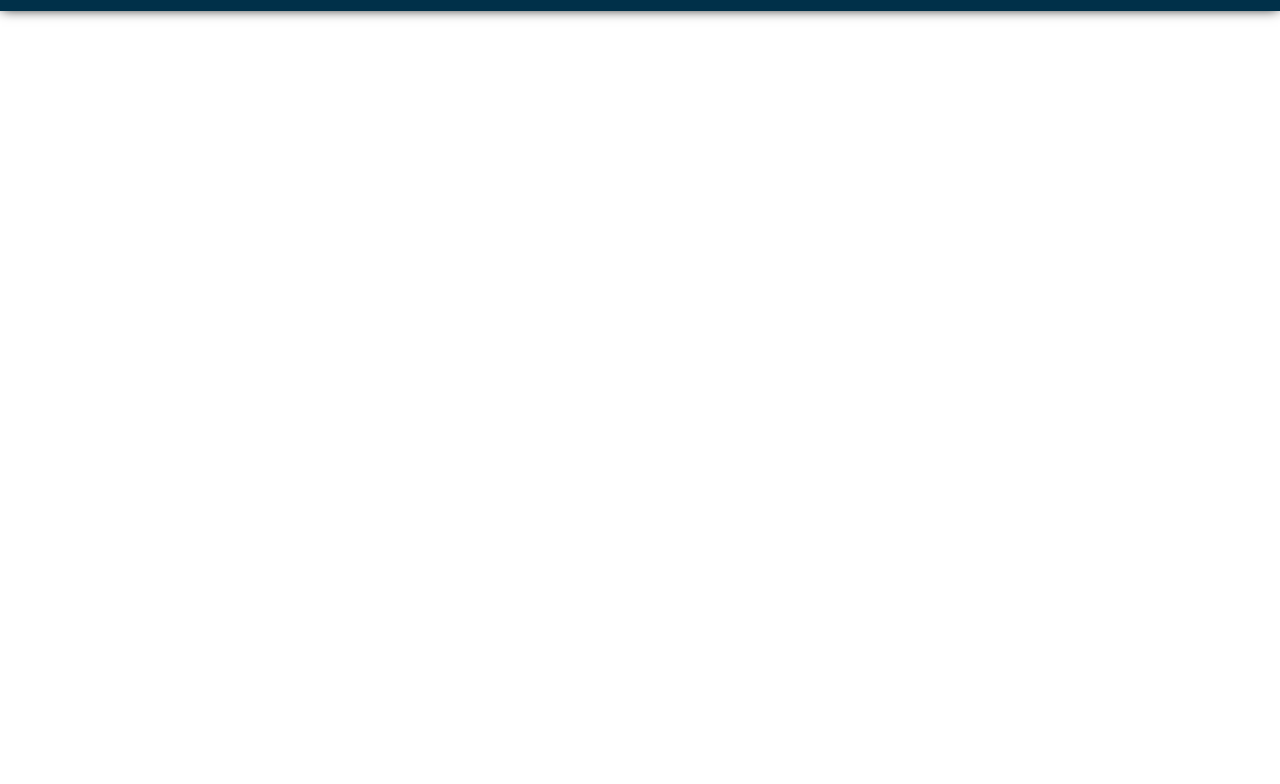
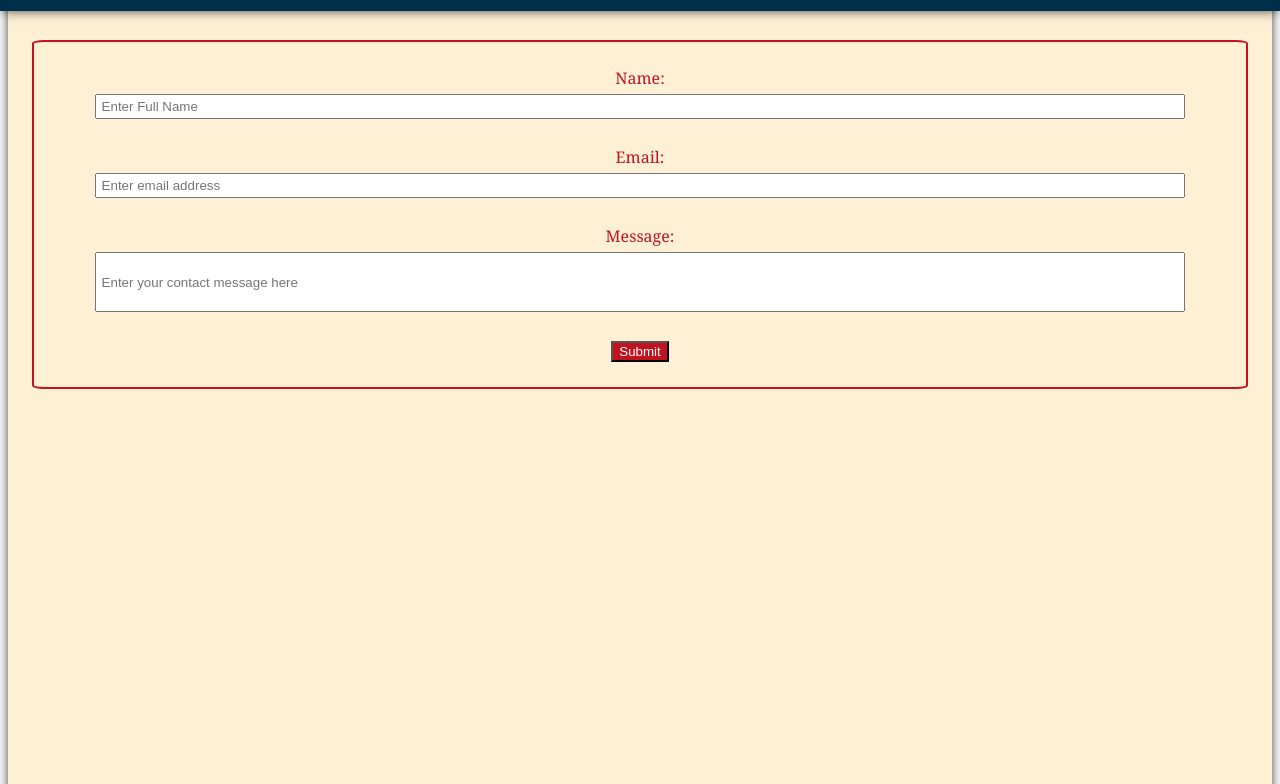
Before and after one commit to ayang312/Andrew-Portfolio, a plain HTML site: page contact.html in a window 1280 px wide. Shown: the part 97-881 px from the top of the page. Before the commit the page ends 800 px from the top, so only its background shows below. Drawn offline with Linux system fonts and the light colour scheme.

Commit message:
created success page and added more css and javascript files

```diff
--- a/contact.html
+++ b/contact.html
@@ -23,6 +23,25 @@
             </div>
         </nav>
     </header>
+    <main> <br><br>
+        <form id="form" action="./success.html">
+            <div>
+                <label for="name">Name:</label> <br>
+                <input id="name" name="name" type="text" placeholder="Enter Full Name">
+            </div>
+            <div> <br>
+                <label for="email">Email:</label> <br>
+                <input type="email" id="email" name="email" placeholder="Enter email address">
+            </div>
+            <div> <br>
+                <label for="message">Message:</label> <br>
+                <input type="text" id="message" name="message" placeholder="Enter your contact message here" rows="6"
+                    columns="50">
+            </div> <br>
+            <button type="submit" id="submit">Submit</button>
+        </form>
+    </main>
+
 </body>
 
 </html>
--- a/style.css
+++ b/style.css
@@ -43,7 +43,7 @@ nav {
   color: white;
 }
 
-  main  {
+main {
   min-height: 100vh;
   padding: 85px 24px 96px;
   box-shadow: 0 0 12px -2px black;
@@ -55,6 +55,7 @@ nav {
 section {
   border-top: 1px solid #bbb;
 }
+
 .p-home {
   font-size: larger;
 }
@@ -90,3 +91,43 @@ nav {
   background-color: #669bbc;
   color: #003049;
 }
+
+#form {
+  border: 2px solid #c1121f;
+  border-radius: 1%;
+  padding: 25px 0px;
+  text-align: center;
+}
+
+input {
+  width: 90%;
+  margin: 5px 0px;
+  padding: 3px 5px;
+  box-sizing: border-box;
+}
+
+#message {
+  height: 60px;
+  text-indent: 0px;
+  text-align: start;
+  column-count: initial !important;
+  resize: none;
+}
+
+#submit {
+  background-color: #c1121f;
+  color: white;
+}
+
+#submit:hover {
+  background-color: #ddd;
+  color: black;
+}
+
+@media screen and (max-width: 500px) {
+
+  main {
+    display: flex;
+    flex-direction: column;
+  }
+}
--- /dev/null
+++ b/success.js
@@ -0,0 +1,3 @@
+setTimeout(() => {
+    window.location.href = window.location.origin
+  }, 5000)
```
Also changed, not shown: about.html (+1 -0 lines), index.html (+2 -2 lines), portfolio.html (+1 -0 lines), success.html (added, +18 -0 lines). Lines whose indentation alone changed are shown as unchanged.
